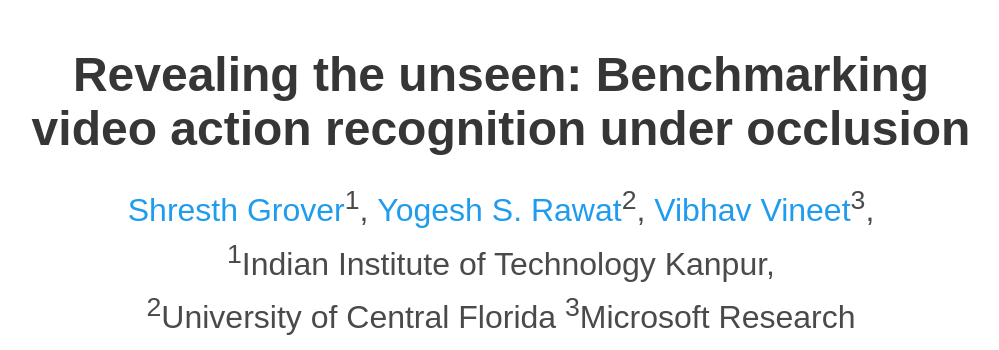
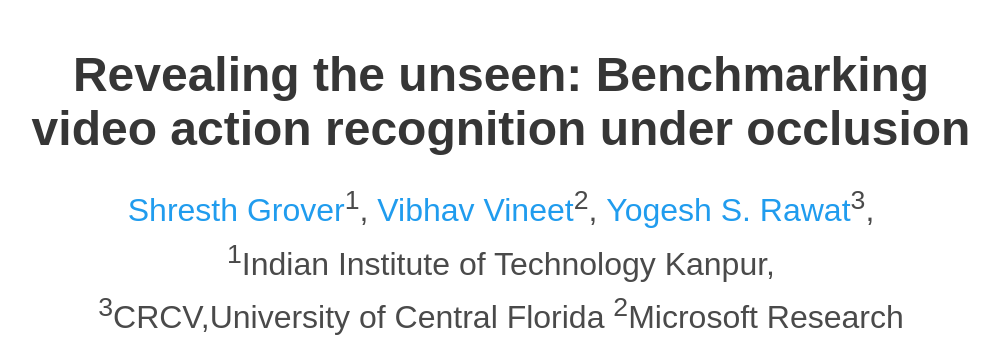
Before and after one commit to shroglck/rev_unseen, a plain HTML site: page index.html in a window 1280 px wide. Shown: the top 350 px of the page, without its empty margins (139-1138 px from the left). Drawn offline with nearby package versions, Linux system fonts and the light colour scheme; some icons are missing; a web font is replaced by a local one.

Commit message:
modified

```diff
--- a/index.html
+++ b/index.html
@@ -41,18 +41,19 @@
           <div class="is-size-3 publication-authors">
             <span class="author-block">
               <a href="https://shroglck.github.io/">Shresth Grover</a><sup>1</sup>,</span>
-            <span class="author-block">
-              <a href="https://www.crcv.ucf.edu/person/rawat/">Yogesh S. Rawat</a><sup>2</sup>,</span>
-            <span class="author-block">
-              <a href="https://vibhav-vineet.github.io/">Vibhav Vineet</a><sup>3</sup>,
-            </span>
+              <span class="author-block">
+                <a href="https://vibhav-vineet.github.io/">Vibhav Vineet</a><sup>2</sup>,
+              </span>
+
+              <span class="author-block">
+              <a href="https://www.crcv.ucf.edu/person/rawat/">Yogesh S. Rawat</a><sup>3</sup>,</span>
 
           </div>
 
           <div class="is-size-3 publication-authors">
             <span class="author-block"><sup>1</sup>Indian Institute of Technology Kanpur,</span>
-            <span class="author-block"><sup>2</sup>University of Central Florida</span>
-            <span class="author-block"><sup>3</sup>Microsoft Research</span>
+            <span class="author-block"><sup>3</sup>CRCV,University of Central Florida</span>
+            <span class="author-block"><sup>2</sup>Microsoft Research</span>
           </div>
 
           <div class="column has-text-centered">
@@ -165,7 +166,7 @@
   <div class="container is-max-desktop content">
     <h2 class="title">BibTeX</h2>
     <pre><code>@inproceedings{shresth2023unseen,
-  author    = {Grover, Shresth and Rawat, Yogesh S. and Vineet, Vibhav },
+  author    = {Grover, Shresth and Vineet, Vibhav and Rawat, Yogesh S. },
   title     = {Revealing the unseen: Benchmarking video action recognition under occlusion},
   booktitle   = {Advances in Neural Information Processing System},
   year      = {2023},
```
